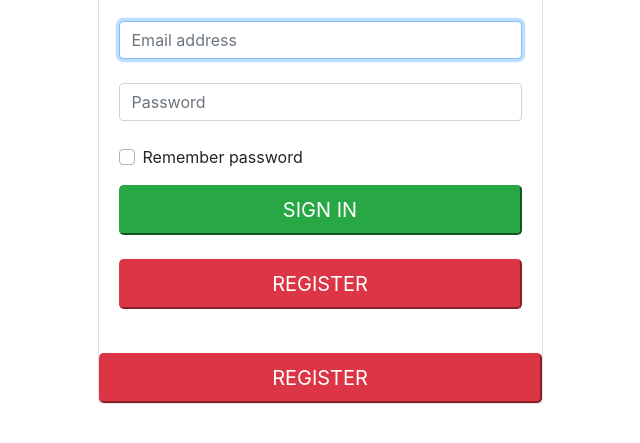
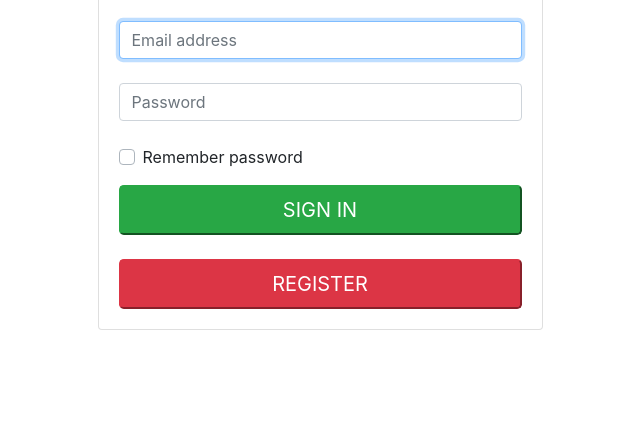
Before and after one commit to esesinho/StronyWWW, a plain HTML site: page index.html in a window 1280 px wide. Shown: the part 243-686 px from the top of the page, without its empty margins (320-960 px from the left). Drawn offline with nearby package versions, Linux system fonts and the light colour scheme.

Commit message:
Update index.html
Bugfix

```diff
--- a/index.html
+++ b/index.html
@@ -45,8 +45,6 @@
                               type="button" onclick="window.location.href = 'register.html';" >Register</button>
                         </form>
                     </div>
-                    <button button onclick="location.href = 'register.html'" class="btn-danger btn-lg btn-primary btn-block text-uppercase mt-4"
-                        type="button">Register</button>
                 </div>
             </div>
         </div>
```
